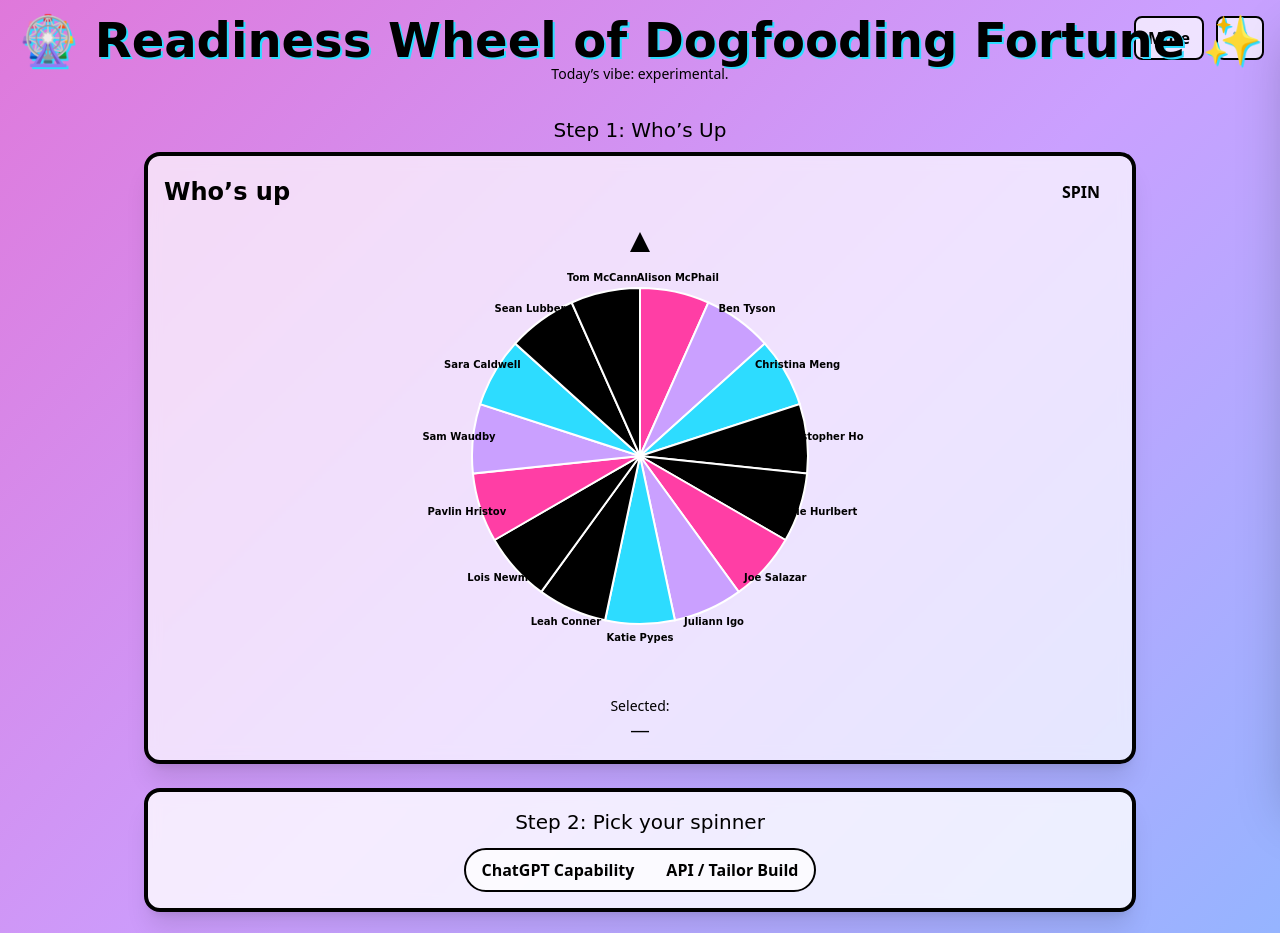
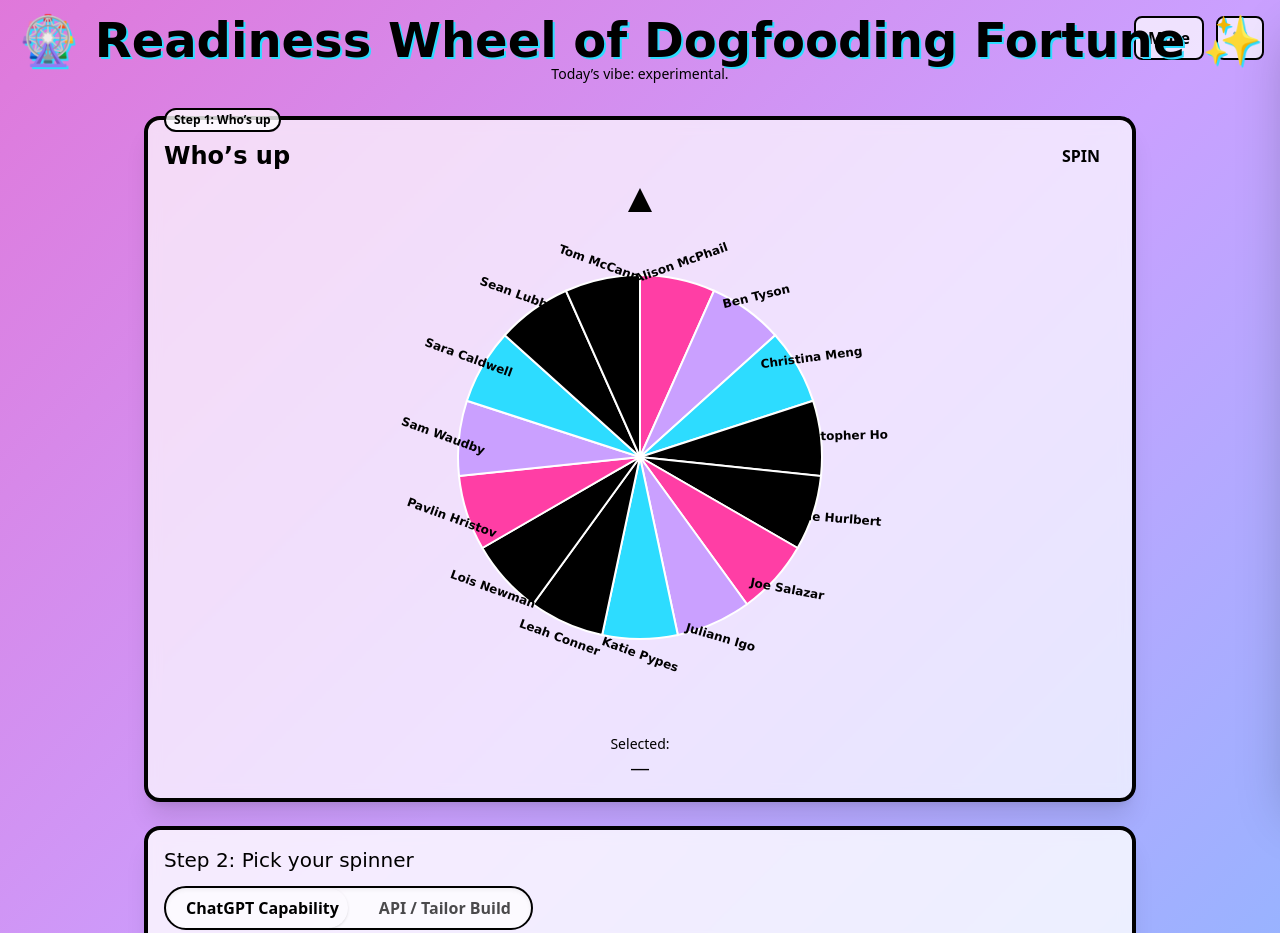
Before and after one commit to samwaudby/readiness-spinner, a React (Vite) app: page / in a window 1280 px wide. Shown: the top 933 px of the page. Built offline with nearby package versions, Linux system fonts and the light colour scheme.

Commit message:
UX: fix selection under pointer; larger margins; label tilt; step labels placement; stronger switch highlight; AssignmentCard copy tweaks; date = today+7; remove footer line

```diff
--- a/src/App.tsx
+++ b/src/App.tsx
@@ -83,10 +83,9 @@ function App() {
         onOpenAdmin={() => setAdminOpen(true)}
       />
       <main className="p-4 max-w-5xl mx-auto flex flex-col gap-6">
-        {/* Step 1: Who's Up */}
+        {/* Step 1: Who's Up (label at top-left of card) */}
         <div>
-          <div className="text-center font-comic text-xl mb-2">Step 1: Who’s Up</div>
-          <Wheel ref={personWheelRef} title="Who’s up" options={personOptions} onSpinEnd={spinPersonEnd} sound={soundRef.current} reducedMotion={reducedMotion} colorClass="border-[--color-hot-pink]" />
+          <Wheel ref={personWheelRef} stepLabel="Step 1: Who’s up" title="Who’s up" options={personOptions} onSpinEnd={spinPersonEnd} sound={soundRef.current} reducedMotion={reducedMotion} colorClass="border-[--color-hot-pink]" />
           {eligible.length === 0 && !overrideAll && (
             <div className="mt-3 text-center">
               <div>No eligible people (all OOO or in cooldown).</div>
@@ -101,29 +100,31 @@ function App() {
           )}
         </div>
 
-        {/* Step 2: Picker switch */}
-        <div className="rounded-2xl p-4 shadow-xl border-4 border-[--color-sunshine-yellow] bg-white/80 backdrop-blur text-center">
-          <div className="font-comic text-xl mb-3">Step 2: Pick your spinner</div>
-          <div className="relative inline-flex rounded-full border-2 border-[--color-deep-navy] bg-white/70">
+        {/* Step 2: Picker switch (left aligned) */}
+        <div className="rounded-2xl p-4 shadow-xl border-4 border-[--color-sunshine-yellow] bg-white/80 backdrop-blur">
+          <div className="font-comic text-xl mb-3 text-left">Step 2: Pick your spinner</div>
+          <div className="relative inline-flex rounded-full border-2 border-[--color-deep-navy] bg-white/70 shadow-inner">
             <div
-              className={`absolute top-0 bottom-0 w-1/2 rounded-full bg-[--color-sunshine-yellow] transition-transform duration-300 ease-out ${secondary==='capability' ? 'translate-x-0' : 'translate-x-full'}`}
+              className={`absolute top-0 bottom-0 w-1/2 rounded-full bg-[--color-sunshine-yellow] shadow transition-transform duration-300 ease-out ${secondary==='capability' ? 'translate-x-0' : 'translate-x-full'}`}
               aria-hidden
             />
-            <button className="relative z-10 px-4 py-2 rounded-full font-bold" onClick={() => { setSecondary('capability'); setSelectedCapability(null); setSelectedPlatform(null); setAssignment(null); }}>ChatGPT Capability</button>
-            <button className="relative z-10 px-4 py-2 rounded-full font-bold" onClick={() => { setSecondary('platform'); setSelectedCapability(null); setSelectedPlatform(null); setAssignment(null); }}>API / Tailor Build</button>
+            <button className={`relative z-10 px-5 py-2 rounded-full font-bold ${secondary==='capability' ? 'text-[--color-deep-navy]' : 'opacity-70'}`} onClick={() => { setSecondary('capability'); setSelectedCapability(null); setSelectedPlatform(null); setAssignment(null); }}>ChatGPT Capability</button>
+            <button className={`relative z-10 px-5 py-2 rounded-full font-bold ${secondary==='platform' ? 'text-[--color-deep-navy]' : 'opacity-70'}`} onClick={() => { setSecondary('platform'); setSelectedCapability(null); setSelectedPlatform(null); setAssignment(null); }}>API / Tailor Build</button>
           </div>
         </div>
 
-        {/* Step 3: Relevant spinner */}
+        {/* Step 3: Relevant spinner with step label top-left */}
         {secondary === 'capability' ? (
-          <Wheel title="ChatGPT Capability" options={CAPABILITIES.slice()} enabledMap={capToggles} onSpinEnd={spinCapabilityEnd} sound={soundRef.current} reducedMotion={reducedMotion} colorClass="border-[--color-electric-blue]" allowRespins />
+          <Wheel stepLabel="Step 3: ChatGPT Capability" title="ChatGPT Capability" options={CAPABILITIES.slice()} enabledMap={capToggles} onSpinEnd={spinCapabilityEnd} sound={soundRef.current} reducedMotion={reducedMotion} colorClass="border-[--color-electric-blue]" allowRespins />
         ) : (
-          <Wheel title="API / Tailor Build" options={PLATFORMS.slice()} enabledMap={platToggles} onSpinEnd={spinPlatformEnd} sound={soundRef.current} reducedMotion={reducedMotion} colorClass="border-[--color-lilac]" allowRespins />
+          <Wheel stepLabel="Step 3: API / Tailor Build" title="API / Tailor Build" options={PLATFORMS.slice()} enabledMap={platToggles} onSpinEnd={spinPlatformEnd} sound={soundRef.current} reducedMotion={reducedMotion} colorClass="border-[--color-lilac]" allowRespins />
         )}
 
+        {/* Step 4: Plan section + Assignment card */}
         <div>
           {assignment ? (
             <>
+              <div className="font-comic text-xl mb-2">Step 4: What’s the plan?</div>
               <AssignmentCard assignment={assignment} persons={persons} mode={secondary} />
               <button className="mt-2 px-3 py-2 rounded-lg bg-white/80 border-2 border-[--color-deep-navy]" onClick={resetFlow}>New spin</button>
               <div className="text-sm">Date: {formatDateShort(new Date(assignment.nextSyncISO))}</div>
@@ -135,9 +136,7 @@ function App() {
           )}
         </div>
       </main>
-      <footer className="p-4 text-center text-[--color-deep-navy]">
-        Quick, scrappy demo next week. Show before/after or one trick. End with one “Try this” tip.
-      </footer>
+      <footer className="p-4 text-center text-[--color-deep-navy]"></footer>
       <AdminDrawer open={adminOpen} onClose={() => setAdminOpen(false)} persons={persons} setPersons={setPersons} settings={settings} setSettings={setSettings} />
     </div>
   );
--- a/src/components/AssignmentCard.tsx
+++ b/src/components/AssignmentCard.tsx
@@ -17,9 +17,8 @@ export function AssignmentCard({ assignment, persons, mode }: Props) {
     const which = mode === 'capability'
       ? `• ChatGPT Capability: ${assignment.capability}`
       : `• API / Tailor Build: ${assignment.platform}`;
-    const brief = '• Brief: Quick, scrappy demo that boosts your productivity or advances Readiness goals. Share one “Try this” tip.';
     const when = `• Date: ${date}`;
-    return `${heading}\n${who}\n${which}\n${brief}\n${when}`;
+    return `${heading}\n${who}\n${which}\n${when}`;
   }, [assignment.capability, assignment.platform, date, mode, person?.name]);
 
   const [draft, setDraft] = useState(initial);
--- a/src/components/Wheel.tsx
+++ b/src/components/Wheel.tsx
@@ -13,11 +13,12 @@ type WheelProps = {
   reducedMotion: boolean;
   colorClass: string;
   allowRespins?: boolean;
+  stepLabel?: string;
 };
 
 const wedgeVars = ['var(--color-hot-pink)','var(--color-lilac)','var(--color-electric-blue)','var(--color-sunshine-yellow)','var(--color-lime)'];
 
-export const Wheel = forwardRef<WheelHandle, WheelProps>(function Wheel({ title, options, enabledMap, onSpinEnd, sound, reducedMotion, colorClass, allowRespins }: WheelProps, ref) {
+export const Wheel = forwardRef<WheelHandle, WheelProps>(function Wheel({ title, options, enabledMap, onSpinEnd, sound, reducedMotion, colorClass, allowRespins, stepLabel }: WheelProps, ref) {
   const filtered = useMemo(() => (enabledMap ? options.filter(o => enabledMap[o] !== false) : options), [options, enabledMap]);
   const [spinning, setSpinning] = useState(false);
   const [angle, setAngle] = useState(0);
@@ -32,9 +33,11 @@ export const Wheel = forwardRef<WheelHandle, WheelProps>(function Wheel({ title,
     window.addEventListener('resize', on);
     return () => window.removeEventListener('resize', on);
   }, []);
-  const radius = Math.max(150, Math.min(Math.floor(vw * 0.22), Math.floor((vh - 320) * 0.35), 240));
-  const margin = Math.max(60, Math.floor(radius * 0.35));
+  const radius = Math.max(160, Math.min(Math.floor(vw * 0.26), Math.floor((vh - 320) * 0.38), 300));
+  const margin = Math.max(80, Math.floor(radius * 0.5));
   const center = radius + margin;
+
+  const perWedge = filtered.length ? 360 / filtered.length : 0;
 
   const spin = () => {
     if (reducedMotion) {
@@ -48,7 +51,6 @@ export const Wheel = forwardRef<WheelHandle, WheelProps>(function Wheel({ title,
     sound.whoosh?.();
     const turns = 5 + Math.random() * 3;
     const finalIndex = Math.floor(Math.random() * filtered.length);
-    const perWedge = 360 / filtered.length;
     // rotate so that the chosen wedge lands under the top pointer (pointing down)
     const targetAngle = 360 * turns - (finalIndex + 0.5) * perWedge;
     const duration = 2600 + Math.random() * 700;
@@ -66,12 +68,15 @@ export const Wheel = forwardRef<WheelHandle, WheelProps>(function Wheel({ title,
         }
         requestAnimationFrame(step);
       } else {
-        const v = filtered[finalIndex];
+        const resting = ((targetAngle % 360) + 360) % 360;
+        // Determine which wedge is under the top pointer from resting angle
+        const idx = ((Math.round(((360 - resting) / perWedge) - 0.5) % filtered.length) + filtered.length) % filtered.length;
+        const v = filtered[idx];
         setSpinning(false);
         setSelected(v);
         sound.fanfare?.();
         onSpinEnd(v);
-        setAngle(((targetAngle % 360) + 360) % 360);
+        setAngle(resting);
       }
     };
     requestAnimationFrame(step);
@@ -89,17 +94,20 @@ export const Wheel = forwardRef<WheelHandle, WheelProps>(function Wheel({ title,
     const y1 = center + radius * Math.sin(a1);
     const largeArc = 0;
     const d = `M ${center} ${center} L ${x0} ${y0} A ${radius} ${radius} 0 ${largeArc} 1 ${x1} ${y1} Z`;
-    return { d, label, i };
+    return { d, label, i, a0, a1 };
   });
 
   return (
-    <div className={clsx('rounded-2xl p-4 shadow-xl border-4', colorClass, 'bg-white/70 backdrop-blur')}>
+    <div className={clsx('relative rounded-2xl p-4 shadow-xl border-4', colorClass, 'bg-white/70 backdrop-blur')}>
+      {stepLabel && (
+        <div className="absolute -top-3 left-4 text-xs font-bold bg-white/80 px-2 py-0.5 rounded-full border-2 border-[--color-deep-navy]">{stepLabel}</div>
+      )}
       <div className="flex items-center justify-between">
         <h3 className="font-comic text-2xl text-[--color-hot-pink] font-bold">{title}</h3>
         <button className="px-4 py-2 rounded-xl bg-[--color-electric-blue] text-[--color-deep-navy] font-bold" onClick={spin} disabled={spinning}>SPIN</button>
       </div>
-      <div className="relative mx-auto mt-4" style={{ width: radius*2 + margin*2, height: radius*2 + margin*2 }}>
-        <div className="absolute top-1 left-1/2 -translate-x-1/2 w-0 h-0 border-l-[10px] border-l-transparent border-r-[10px] border-r-transparent border-b-[20px] border-b-[--color-deep-navy]"></div>
+      <div className="relative mx-auto mt-2" style={{ width: radius*2 + margin*2, height: radius*2 + margin*2 }}>
+        <div className="absolute top-1 left-1/2 -translate-x-1/2 w-0 h-0 border-l-[12px] border-l-transparent border-r-[12px] border-r-transparent border-b-[24px] border-b-[--color-deep-navy]"></div>
         <svg width={radius*2 + margin*2} height={radius*2 + margin*2} viewBox={`0 0 ${radius*2 + margin*2} ${radius*2 + margin*2}`}>
           <g transform={`rotate(${angle} ${center} ${center})`}>
             {wedges.map(({ d, i }) => (
@@ -107,11 +115,13 @@ export const Wheel = forwardRef<WheelHandle, WheelProps>(function Wheel({ title,
             ))}
             {wedges.map(({ label, i }) => {
               const a = ((i + 0.5) / filtered.length) * 2 * Math.PI - Math.PI / 2;
-              const rx = center + (radius + 14) * Math.cos(a);
-              const ry = center + (radius + 14) * Math.sin(a);
+              const rx = center + (radius + 16) * Math.cos(a);
+              const ry = center + (radius + 16) * Math.sin(a);
+              const deg = (a * 180) / Math.PI;
+              const tilt = Math.max(-20, Math.min(20, deg * 0.25));
               return (
-                <g key={i} transform={`rotate(${-angle} ${rx} ${ry})`}>
-                  <text x={rx} y={ry} textAnchor="middle" dominantBaseline="middle" className="font-comic fill-[--color-deep-navy] text-[10px] font-bold">
+                <g key={i} transform={`rotate(${-angle} ${rx} ${ry}) rotate(${tilt} ${rx} ${ry})`}>
+                  <text x={rx} y={ry} textAnchor="middle" dominantBaseline="middle" className="font-comic fill-[--color-deep-navy] text-[12px] font-bold">
                     {label}
                   </text>
                 </g>
@@ -120,7 +130,7 @@ export const Wheel = forwardRef<WheelHandle, WheelProps>(function Wheel({ title,
           </g>
         </svg>
       </div>
-      <div className="mt-3 text-center">
+      <div className="mt-1 text-center">
         <div className="text-sm text-[--color-deep-navy]">Selected:</div>
         <div className="font-comic text-xl">{selected ?? '—'}</div>
         {allowRespins && selected && (
--- a/src/utils.ts
+++ b/src/utils.ts
@@ -13,9 +13,7 @@ export const eligiblePersons = (persons: Person[], settings: Settings) =>
 
 export const nextSyncDate = (): Date => {
   const d = new Date();
-  const day = d.getDay();
-  const daysUntilNextWed = (3 - day + 7) % 7 || 7; // example: next Wednesday
-  d.setDate(d.getDate() + daysUntilNextWed);
+  d.setDate(d.getDate() + 7);
   return d;
 };
 
```
